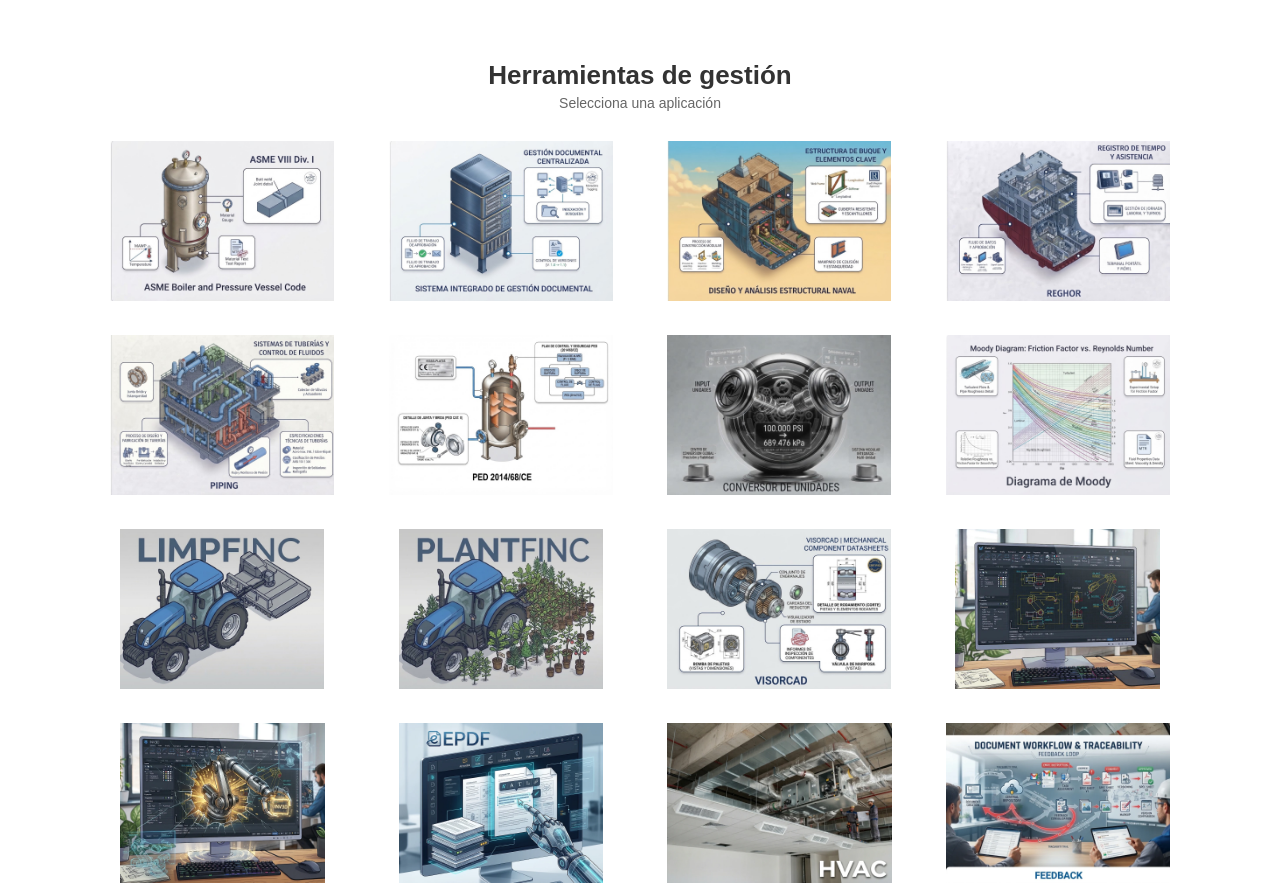
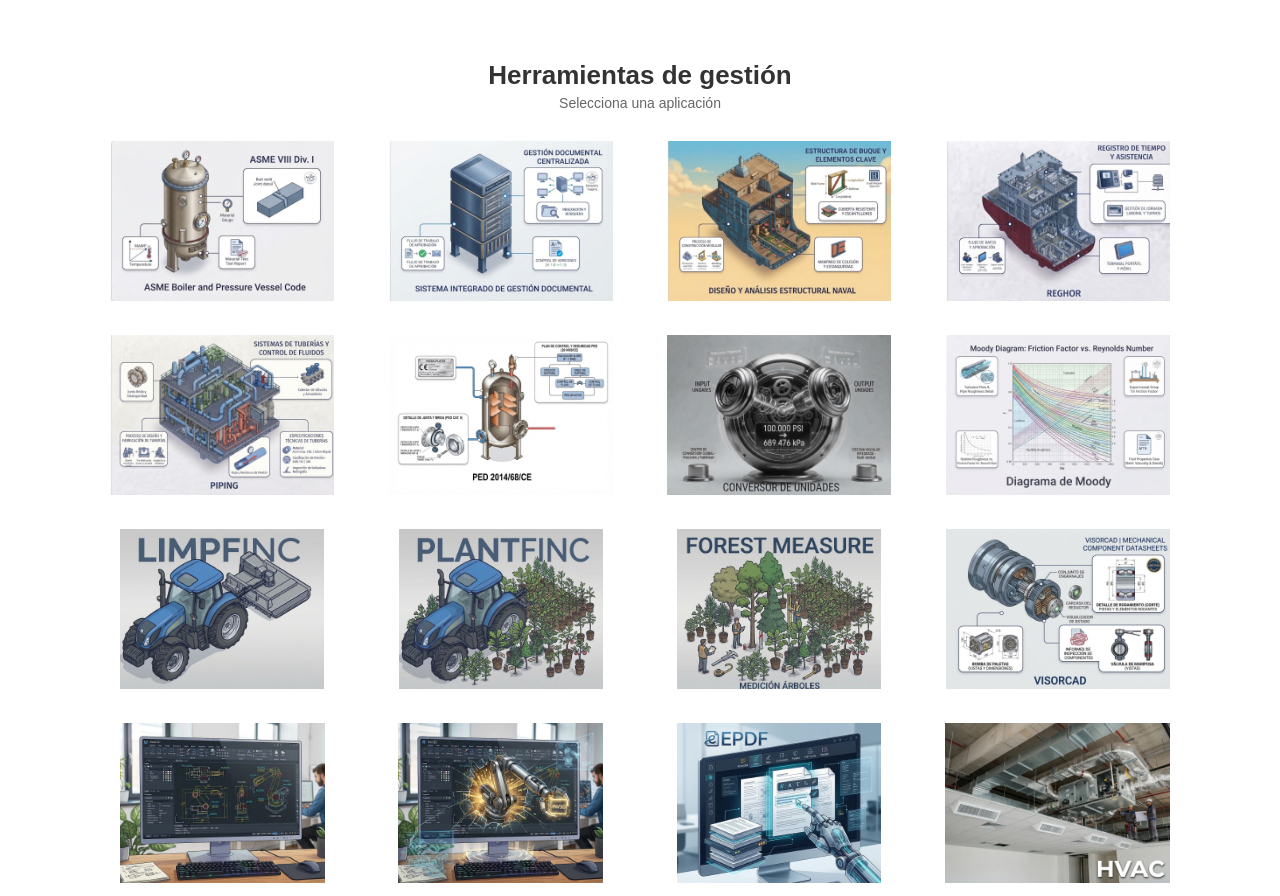
Before and after one commit to jamanteiga/APPS, a plain HTML site: page index.html in a window 1280 px wide. Shown: the top 896 px of the page. Drawn offline with Linux system fonts and the light colour scheme.

Commit message:
Add files via upload

```diff
--- a/index.html
+++ b/index.html
@@ -71,6 +71,9 @@
     <a class="tarjeta" href="https://jamanteiga.github.io/PLANTFINC" target="_blank" rel="noopener" data-tooltip="PLANTFINC – Plantación de fincas" aria-label="PLANTFINC – Plantación de fincas">
       <img class="imagen-completa" src="IMAGES/PLANTFINC.jpg" alt="Plantación de fincas" onerror="sinImagen(this)">
     </a>
+    <a class="tarjeta" href="https://jamanteiga.github.io/ForestMeasure" target="_blank" rel="noopener" data-tooltip="Medición de árboles" aria-label="Medición de árboles">
+      <img class="imagen-completa" src="IMAGES/FORESTMEASURE.jpg" alt="ForestMeasure" onerror="sinImagen(this)">
+    </a>
     <a class="tarjeta" href="https://jamanteiga.github.io/VISORCAD" target="_blank" rel="noopener" data-tooltip="VISORCAD – Visor de archivos CAD" aria-label="VISORCAD – Visor de archivos CAD">
       <img class="imagen-completa" src="IMAGES/VISORCAD.jpg" alt="Visor CAD" onerror="sinImagen(this)">
     </a>
```
